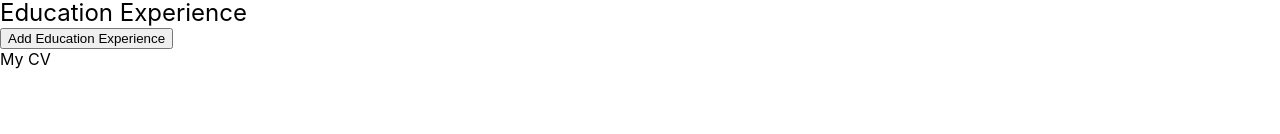
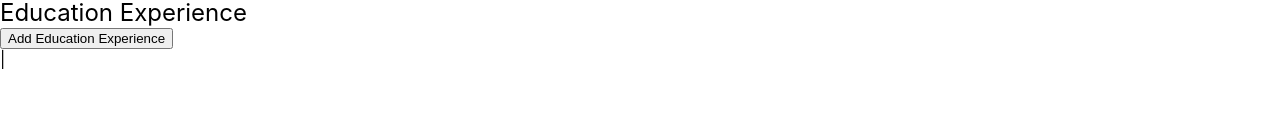
Before and after one commit to JackAgtual/cv-application, a React (Create React App) app: page / in a window 1280 px wide. Shown: the part 166-300 px from the top of the page. Built offline with nearby package versions, Linux system fonts and the light colour scheme.

Commit message:
Adding personal info to CV

```diff
--- a/src/App.js
+++ b/src/App.js
@@ -96,7 +96,11 @@ export default class App extends Component {
           workExperienceType={this.workExperienceType}
           educationExperienceType={this.educationExperienceType}
         />
-        <CV />
+        <CV
+          personalInfo={personalInfo}
+          workExperience={workExperience}
+          educationExperience={educationExperience}
+        />
       </div>
     )
   }
--- a/src/components/CV.js
+++ b/src/components/CV.js
@@ -6,9 +6,13 @@ export default class CV extends Component {
     }
 
     render() {
+        const { personalInfo, workExperience, educationExperience } = this.props
         return (
             <div>
-                My CV
+                <div className="personalInfo">
+                    <div className="name">{`${personalInfo.firstName} ${personalInfo.lastName}`}</div>
+                    <div className="contact">{`${personalInfo.email} | ${personalInfo.phoneNumber}`}</div>
+                </div>
             </div>
         )
     }
```
